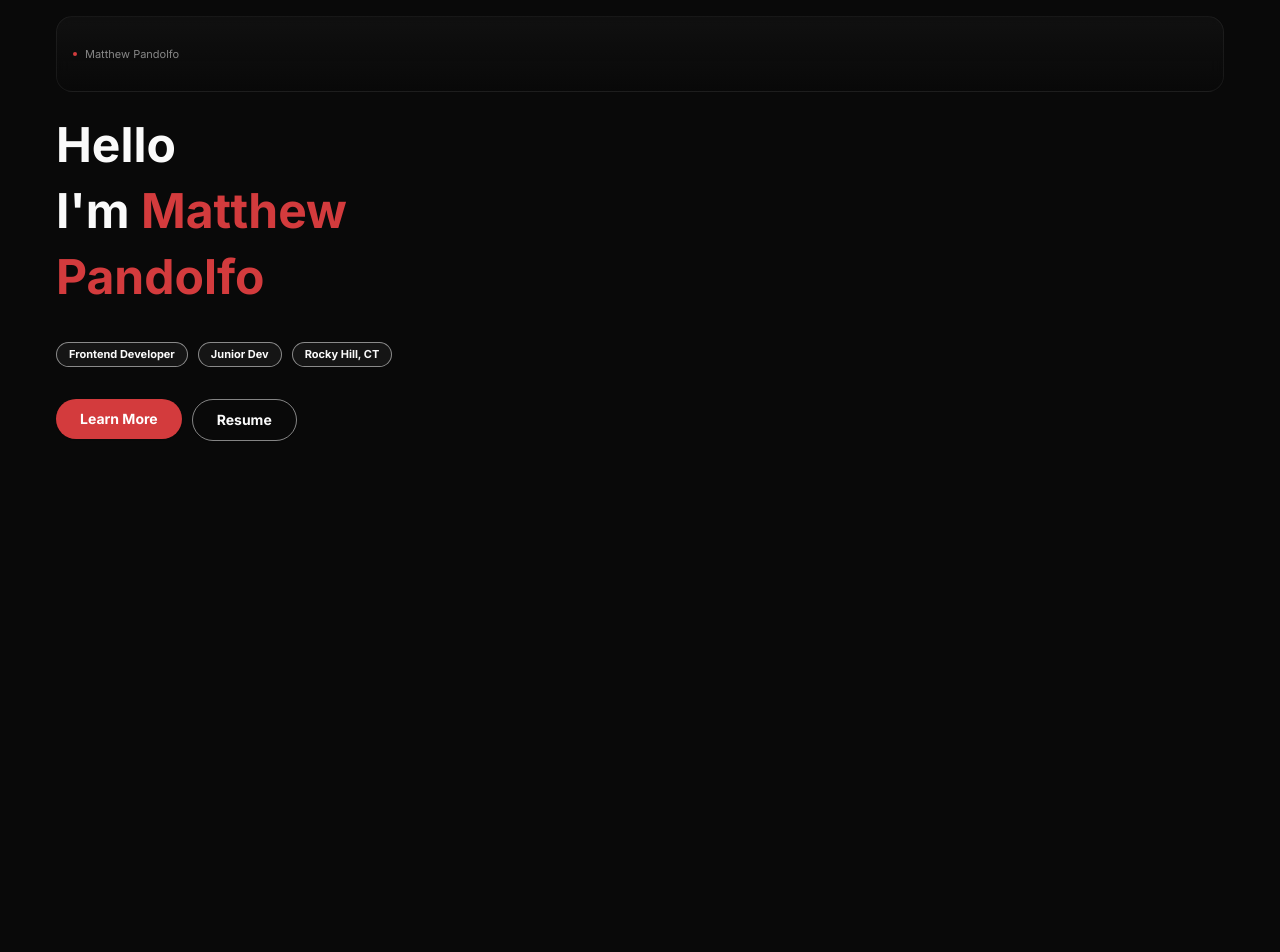
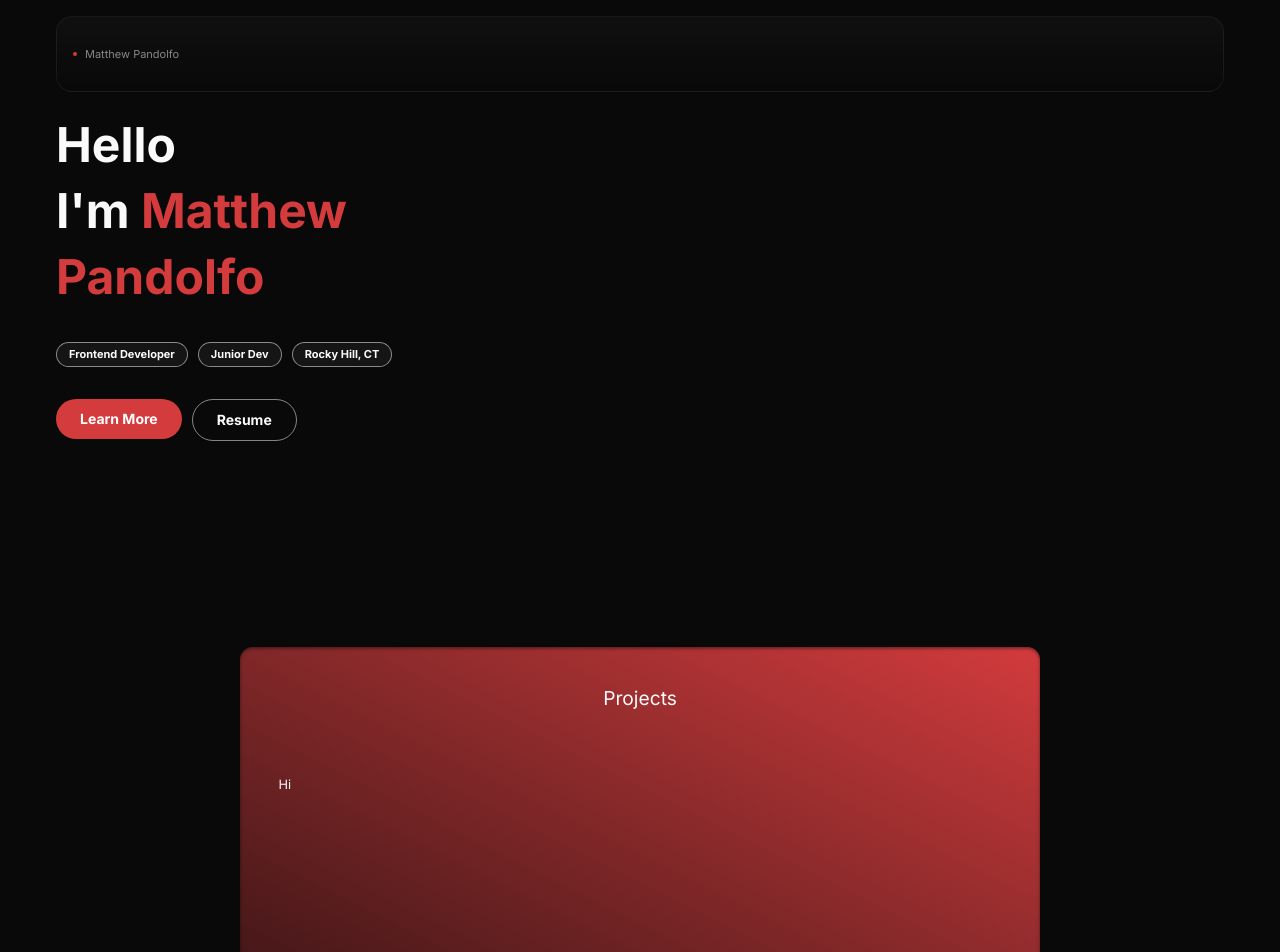
Before and after one commit to PandolfoM/pandolfom, a Next.js app: page / in a window 1280 px wide. Shown: the top 952 px of the page. Before the commit the page ends 800 px from the top, so only its background shows below. Built offline with nearby package versions, Linux system fonts and the light colour scheme.

Commit message:
add cards

```diff
--- a/app/page.tsx
+++ b/app/page.tsx
@@ -1,11 +1,13 @@
 "use client";
 
 import Hero from "@/components/hero";
+import ParallaxCards from "@/components/parallaxCards";
 
 export default function Home() {
   return (
-    <div>
+    <div className="flex flex-col">
       <Hero />
+      <ParallaxCards />
     </div>
   );
 }
--- a/components/MagneticCursor.tsx
+++ b/components/MagneticCursor.tsx
@@ -87,7 +87,7 @@ const MagneticCursor: React.FC = () => {
     };
     window.addEventListener("mousemove", moveCursor);
     return () => window.removeEventListener("mousemove", moveCursor);
-  }, [mouseX, mouseY]);
+  }, [cursorHeight, cursorRadius, cursorWidth, mouseX, mouseY]);
 
   return (
     <motion.div
@@ -98,7 +98,7 @@ const MagneticCursor: React.FC = () => {
           ? "bg-accent/30 border-accent"
           : isActive === "active"
           ? "bg-accent/10 border-accent"
-          : "bg-accent border-none"
+          : "bg-accent border-none shadow-[0_0_5px_0] shadow-background"
       )}
       style={{
         x: springX,
--- /dev/null
+++ b/components/parallaxCards.tsx
@@ -0,0 +1,168 @@
+"use client";
+
+import Image from "next/image";
+import { useEffect, useRef } from "react";
+import { useTransform, motion, useScroll, MotionValue } from "framer-motion";
+import Lenis from "@studio-freight/lenis";
+
+type CardData = {
+  title: string;
+  src?: string;
+  url?: string;
+  color: string;
+  content?: string;
+};
+
+interface CardProps extends CardData {
+  i: number;
+  progress: MotionValue<number>;
+  range: [number, number];
+  targetScale: number;
+}
+
+const projects: CardData[] = [
+  {
+    title: "Projects",
+    // src: "https://picsum.photos/200/300",
+    url: "https://www.ignant.com/2023/03/25/ad2186-matthias-leidingers-photographic-exploration-of-awe-and-wonder/",
+    content: `<p>Hi</p>`,
+    color: "bg-accent",
+  },
+  {
+    title: "About",
+    src: "https://picsum.photos/200/300",
+    url: "https://www.ignant.com/2022/09/30/clement-chapillon-questions-geographical-and-mental-isolation-with-les-rochers-fauves/",
+    color: "bg-background",
+  },
+  {
+    title: "Let's Chat",
+    src: "https://picsum.photos/200/300",
+    url: "https://www.ignant.com/2023/10/28/capturing-balis-many-faces-zissou-documents-the-sacred-and-the-mundane-of-a-fragile-island/",
+    color: "bg-accent",
+  },
+  {
+    title: "Socials",
+    src: "https://picsum.photos/200/300",
+    url: "https://www.ignant.com/2019/03/13/a-photographic-series-depicting-the-uncertain-future-of-denmarks-treasured-coastlines/",
+    color: "bg-background",
+  },
+];
+
+const Card = ({
+  i,
+  title,
+  src,
+  url,
+  content,
+  color,
+  progress,
+  range,
+  targetScale,
+}: CardProps) => {
+  const container = useRef<HTMLDivElement>(null);
+  const { scrollYProgress } = useScroll({
+    target: container,
+    offset: ["start end", "start start"],
+  });
+
+  const imageScale = useTransform(scrollYProgress, [0, 1], [2, 1]);
+  const scale = useTransform(progress, range, [1, targetScale]);
+
+  return (
+    <div
+      ref={container}
+      className="h-dvh flex items-center justify-center sticky top-0">
+      <motion.div
+        style={{
+          scale,
+          top: `calc(7vh + ${i * 25}px)`,
+        }}
+        className={`flex flex-col relative -top-1/4 h-[500px] w-[1000px] rounded-2xl p-12 origin-top bg-linear-to-tr from-[#371314] inset-shadow-sm inset-shadow-background/50 to-accent`}>
+        <h2 className="text-center m-0 text-2xl">{title}</h2>
+        <div className="flex h-full mt-12 gap-12">
+          {/* <div className="w-2/5 relative top-[10%]">
+            <p>{description}</p>
+            <span className="flex items-center gap-1">
+              <a
+                href={url}
+                target="_blank"
+                rel="noopener noreferrer"
+                className="text-xs underline cursor-pointer">
+                See more
+              </a>
+              <svg
+                width="22"
+                height="12"
+                viewBox="0 0 22 12"
+                fill="none"
+                xmlns="http://www.w3.org/2000/svg">
+                <path
+                  d="M21.5303 6.53033C21.8232 6.23744 21.8232 5.76256 21.5303 5.46967L16.7574 0.696699C16.4645 0.403806 15.9896 0.403806 15.6967 0.696699C15.4038 0.989592 15.4038 1.46447 15.6967 1.75736L19.9393 6L15.6967 10.2426C15.4038 10.5355 15.4038 11.0104 15.6967 11.3033C15.9896 11.5962 16.4645 11.5962 16.7574 11.3033L21.5303 6.53033ZM0 6.75L21 6.75V5.25L0 5.25L0 6.75Z"
+                  fill="currentColor"
+                />
+              </svg>
+            </span>
+          </div> */}
+          {content && (
+            <div
+              className="w-2/5 relative top-[10%]"
+              dangerouslySetInnerHTML={{ __html: content }}
+            />
+          )}
+          {src && (
+            <div className="relative w-3/5 h-full rounded-3xl overflow-hidden">
+              <motion.div
+                className="w-full h-full"
+                style={{ scale: imageScale }}>
+                <Image fill src={src} alt="image" className="object-cover" />
+              </motion.div>
+            </div>
+          )}
+        </div>
+      </motion.div>
+    </div>
+  );
+};
+
+const ParallaxCards = () => {
+  const container = useRef<HTMLDivElement>(null);
+  const { scrollYProgress } = useScroll({
+    target: container,
+    offset: ["start start", "end end"],
+  });
+
+  useEffect(() => {
+    const lenis = new Lenis();
+
+    function raf(time: number) {
+      lenis.raf(time);
+      requestAnimationFrame(raf);
+    }
+
+    requestAnimationFrame(raf);
+
+    return () => {
+      lenis.destroy();
+    };
+  }, []);
+
+  return (
+    <div ref={container}>
+      {projects.map((project, i) => {
+        const targetScale = 1 - (projects.length - i) * 0.05;
+        return (
+          <Card
+            key={`p_${i}`}
+            i={i}
+            {...project}
+            progress={scrollYProgress}
+            range={[i * 0.25, 1]}
+            targetScale={targetScale}
+          />
+        );
+      })}
+    </div>
+  );
+};
+
+export default ParallaxCards;
--- a/package.json
+++ b/package.json
@@ -10,6 +10,7 @@
   },
   "dependencies": {
     "@radix-ui/react-slot": "^1.2.3",
+    "@studio-freight/lenis": "^1.0.42",
     "class-variance-authority": "^0.7.1",
     "clsx": "^2.1.1",
     "gsap": "^3.13.0",
```
Also changed, not shown: 1 other file (tests, documents, lock files or other folders).
